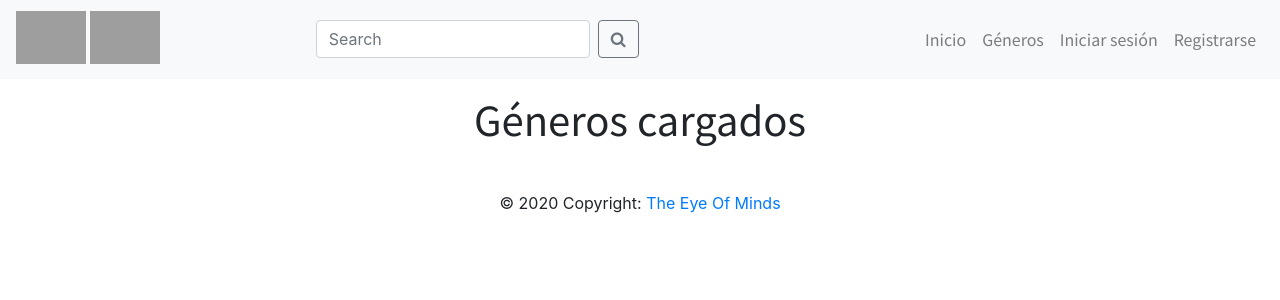
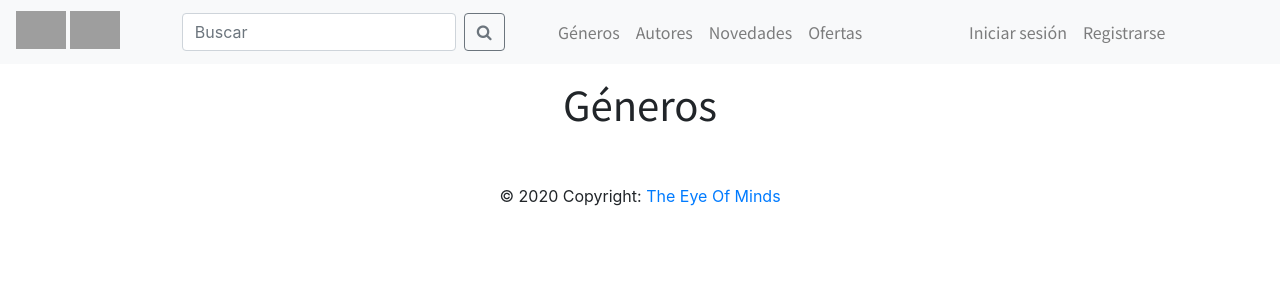
Before and after one commit to lautarobarba/bookstore, a Django app: template src/market/templates/market/genre_list.html in a window 1280 px wide. Shown: the top 300 px of the page. Run offline with Django 3.2, Linux system fonts and the light colour scheme; the template is opened without the code that fills it, so the values that code supplies are empty; some libraries are stand-ins or nearby versions; some web fonts are replaced; grey boxes are pictures that could not be loaded.

Commit message:
Nueva nav-bar. Generos no necesita logueo

```diff
--- a/src/market/templates/market/genre_list.html
+++ b/src/market/templates/market/genre_list.html
@@ -6,14 +6,14 @@
 
 {% block content %}
     <div class="container">
-        <h1 class="text-center">Géneros cargados</h1>
+        <h1 class="text-center">Géneros</h1>
         <ul class="list-group">
             {% for genero in object_list %}
                 <li class="list-group-item">
                     <div class="float-left">
                         <a href ="{% url 'book-genre-list' genero.name %}" >{{ genero.name }}</a>
                     </div>
-                    {% if user_group == 'admin' %}
+                    {% if user.is_authenticated and user.profile.group.name == 'admin' %}
                         <div>
                             <a class="mx-3 float-right" href="{% url 'genre-delete' genero.id %}">Eliminar</a>
                             <a class="mx-3 float-right" href="{% url 'genre-update' genero.id %}">Modificar</a>
@@ -22,10 +22,13 @@
                 </li>
             {% endfor %}
         </ul>
-        {% if user_group == 'admin' %}
-        <div class="text-center my-3">
-            <a class="btn btn-primary" href="{% url 'genre-new' %}">Agregar género</a>
+        <div class="my-2">
+            {% include 'paginator.html' %}
         </div>
+        {% if user.is_authenticated and user.profile.group.name == 'admin' %}
+            <div class="text-center my-0">
+                <a class="btn btn-primary" href="{% url 'genre-new' %}">Agregar género</a>
+            </div>
         {% endif %}
     </div>
 {% endblock %}
--- a/src/market/urls.py
+++ b/src/market/urls.py
@@ -14,9 +14,9 @@ urlpatterns = [
     ####
     path('book/search/', BookSearchView.as_view(), name='book-search'),
     ####
-    path('book/genre/<slug:genre>/', BookListView.as_view(), {'type': 'genre'}, name='book-genre-list'),
-    path('book/author/<slug:first_name>-<slug:last_name>/', BookListView.as_view(), {'type': 'author'} , name='book-author-list'),
-    path('book/editorial/<slug:editorial>/', BookListView.as_view(), {'type': 'editorial'} , name='book-editorial-list'),
+    path('book/genre/<str:genre>/', BookListView.as_view(), {'type': 'genre'}, name='book-genre-list'),
+    path('book/author/<str:first_name>-<str:last_name>/', BookListView.as_view(), {'type': 'author'} , name='book-author-list'),
+    path('book/editorial/<str:editorial>/', BookListView.as_view(), {'type': 'editorial'} , name='book-editorial-list'),
     path('dashboard/', DashboardView.as_view(), name='dashboard'),
     # Author URLS
     path('author/', AuthorListView.as_view(), name='author-list'),
--- a/src/market/views/genre.py
+++ b/src/market/views/genre.py
@@ -12,9 +12,10 @@ class GenreCreateView(GroupContextMixin, LoginRequiredMixin, CreateView):
     template_name = 'market/genre_create.html'
     fields = '__all__'
 
-class GenreListView(GroupContextMixin, LoginRequiredMixin, ListView):
+class GenreListView(ListView):
     model = Genre
     queryset = Genre.objects.order_by('name')
+    paginate_by = 10
 
 class GenreUpdateView(GroupContextMixin, LoginRequiredMixin, UpdateView):
     model = Genre
--- a/src/static/css/style.css
+++ b/src/static/css/style.css
@@ -21,7 +21,7 @@ h1 {
 .img-logo {
     position: relative;
     bottom: 2px;
-    width: 70px;
+    width: 50px;
 }
 
 .card {
--- a/src/templates/navbar.html
+++ b/src/templates/navbar.html
@@ -10,35 +10,51 @@
         </a>
     </div>
 
-    <!-- Icono colapso -->
-    <button class="navbar-toggler mx-3" type="button" data-toggle="collapse" data-target="#navbarMenu" aria-controls="navbarMenu" aria-expanded="false" aria-label="Toggle navigation">
-        <span class="navbar-toggler-icon"></span>
+    <div class="align-right">
+        <!-- Icono colapso Búsqueda -->
+        <button class="navbar-toggler" type="button" data-toggle="collapse" data-target="#navbarSearch" aria-controls="navbarSearch" aria-expanded="false" aria-label="Toggle navigation">
+            <i class="fa fa-search"></i>
         </button>
 
-    <!-- Navbar colapsable -->
-    <div class="collapse navbar-collapse" id="navbarMenu">
+        <!-- Icono colapso Libro -->
+        <button class="navbar-toggler" type="button" data-toggle="collapse" data-target="#navbarBook" aria-controls="navbarBook" aria-expanded="false" aria-label="Toggle navigation">
+            <i class="fa fa-book"></i><i class="fa fa-caret-down ml-1"></i>
+        </button>
 
+        <!-- Icono colapso Usuario -->
+        <button class="navbar-toggler" type="button" data-toggle="collapse" data-target="#navbarUser" aria-controls="navbarUser" aria-expanded="false" aria-label="Toggle navigation">
+            <i class="fa fa-user"></i><i class="fa fa-caret-down ml-1"></i>
+        </button>
+    </div>
+
+    <!-- Navbar colapsable Búsqueda -->
+    <div class="collapse navbar-collapse" id="navbarSearch">
         <!-- Parte central de la navbar -->
-        <div class="d-flex flex-row mx-auto text-center">
+        <div class="d-flex mx-auto text-center">
             <form class="form-inline my-2 my-lg-0" role="search" action="{% url 'book-search' %}">
-                <input name="q" class="form-control mr-sm-2" type="search" placeholder="Search" aria-label="Search">
-                <button class="btn btn-outline-secondary my-2 my-sm-0" type="submit"><span class="fa fa-search"></span></button>
+                <input name="q" class="form-control mr-sm-2 d-inline" type="search" placeholder="Buscar" aria-label="Search">
+                <button class="btn btn-outline-secondary my-2 my-sm-0 d-inline" type="submit"><i class="fa fa-search"></i></button>
             </form>
         </div>
+    </div><!-- fin Navbar colapsable Búsqueda -->
 
-        <!-- icono del carrito
-            <a class="nav-item nav-link text-center" href="#"><span class="fa fa-shopping-cart fa-lg btn btn-outline-secondary"></span></a>
-        -->
-
-        <!-- Parte derecha navbar -->
-        <div class="ml-auto">
+    <!-- Navbar colapsable Libro -->
+    <div class="collapse navbar-collapse" id="navbarBook">
         <ul class="navbar-nav">
-                <!-- Botón Inicio -->
-                <a class="nav-item nav-link text-center" href="{% url 'home' %}">Inicio</a>
-
             <!-- Botón Géneros -->
             <a class="nav-item nav-link text-center" href="{% url 'genre-list' %}">Géneros</a>
+            <!-- Botón Autores -->
+            <a class="nav-item nav-link text-center" href="#">Autores</a>
+            <!-- Botón Novedades -->
+            <a class="nav-item nav-link text-center" href="#">Novedades</a>
+            <!-- Botón Ofertas -->
+            <a class="nav-item nav-link text-center" href="#">Ofertas</a>
+        </ul>
+    </div><!-- fin Navbar colapsable Libro -->
 
+    <!-- Navbar colapsable Usuario -->
+    <div class="collapse navbar-collapse" id="navbarUser">
+        <ul class="navbar-nav">
             <!-- Botones cuenta -->
             {% if user.is_authenticated %}
                 {% if user.profile.group.name == 'admin' %}
@@ -53,6 +69,5 @@
                 <a class="nav-item nav-link text-center" href="{% url 'user-new' %}">Registrarse</a>
             {% endif %}
         </ul>
-        </div><!-- fin Parte derecha navbar -->
-    </div><!-- fin de los links colapsables-->
-</nav><!-- End of Navbar -->
+    </div><!-- fin Navbar colapsable Usuario -->
+</nav><!-- fin Navbar -->
```
Also changed, not shown: src/users/models/profile.py (+5 -4 lines). Lines whose indentation alone changed are shown as unchanged.
